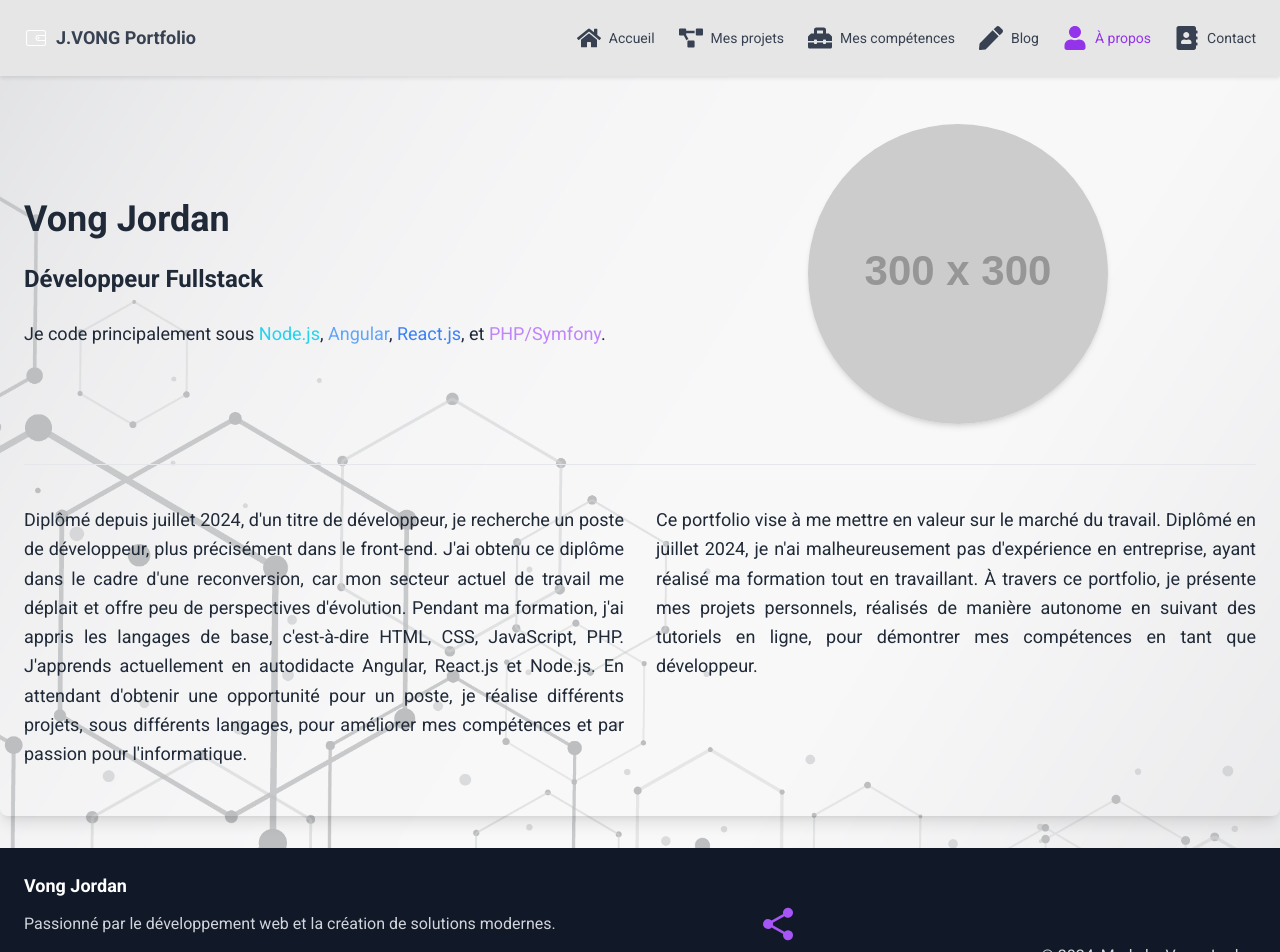
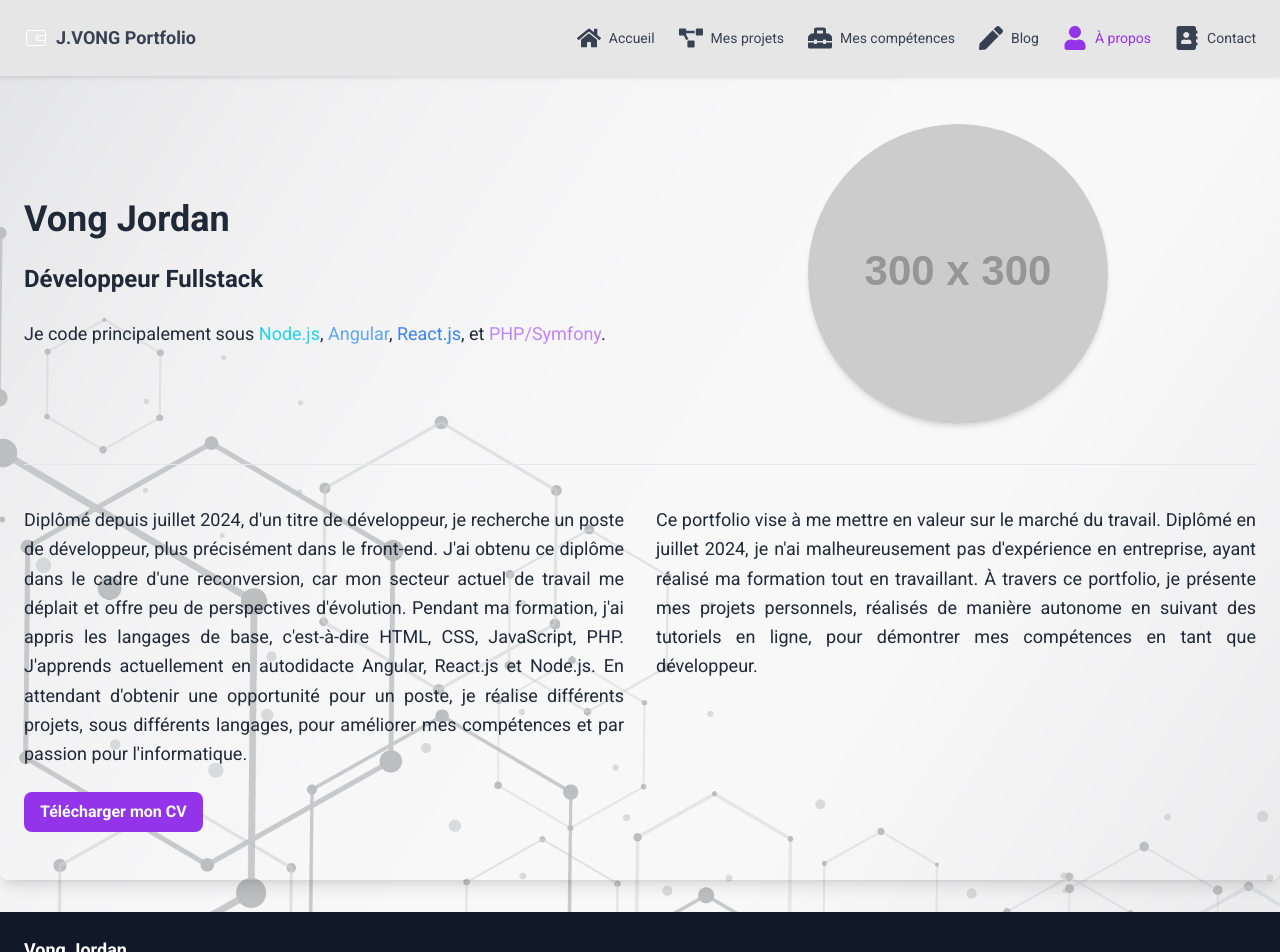
Before and after one commit to Rqmba/portfolio-vong-reactjs, a React (Create React App) app: page /about in a window 1280 px wide. Shown: the top 952 px of the page. Built offline with nearby package versions, Linux system fonts and the light colour scheme.

Commit message:
Add a button to download my resume in PDF format

```diff
--- a/src/Pages/About.jsx
+++ b/src/Pages/About.jsx
@@ -59,6 +59,12 @@ function About() {
             démontrer mes compétences en tant que développeur.
           </p>
         </div>
+        <button
+          className="px-4 py-2 mt-6  bg-purple-600 text-white font-semibold rounded-lg hover:bg-purple-700 transition"
+          onClick={() => window.open('/Docs/CvDevVong2025.pdf', '_blank')}
+          >
+          Télécharger mon CV
+        </button>
       </div>
     </FadeIn>
   );
```
Also changed, not shown: 2 other files (tests, documents, lock files or other folders).
